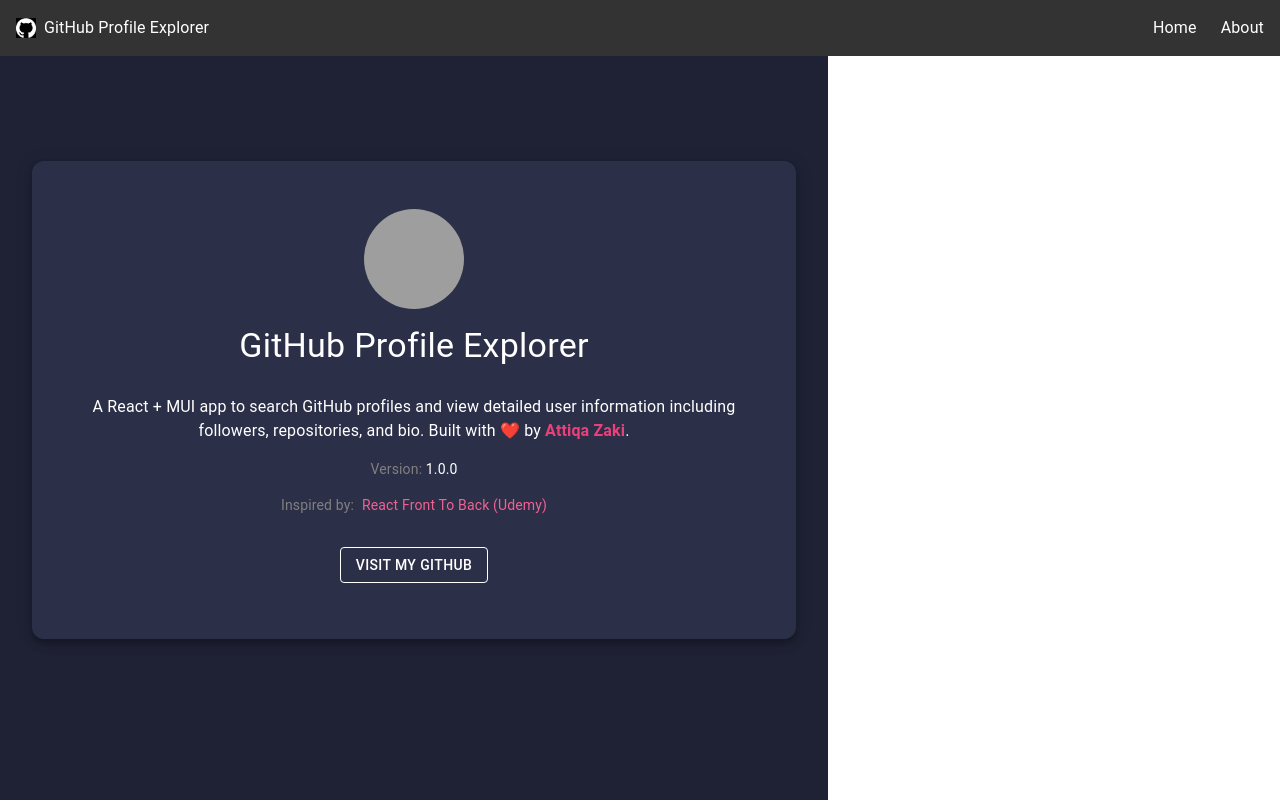
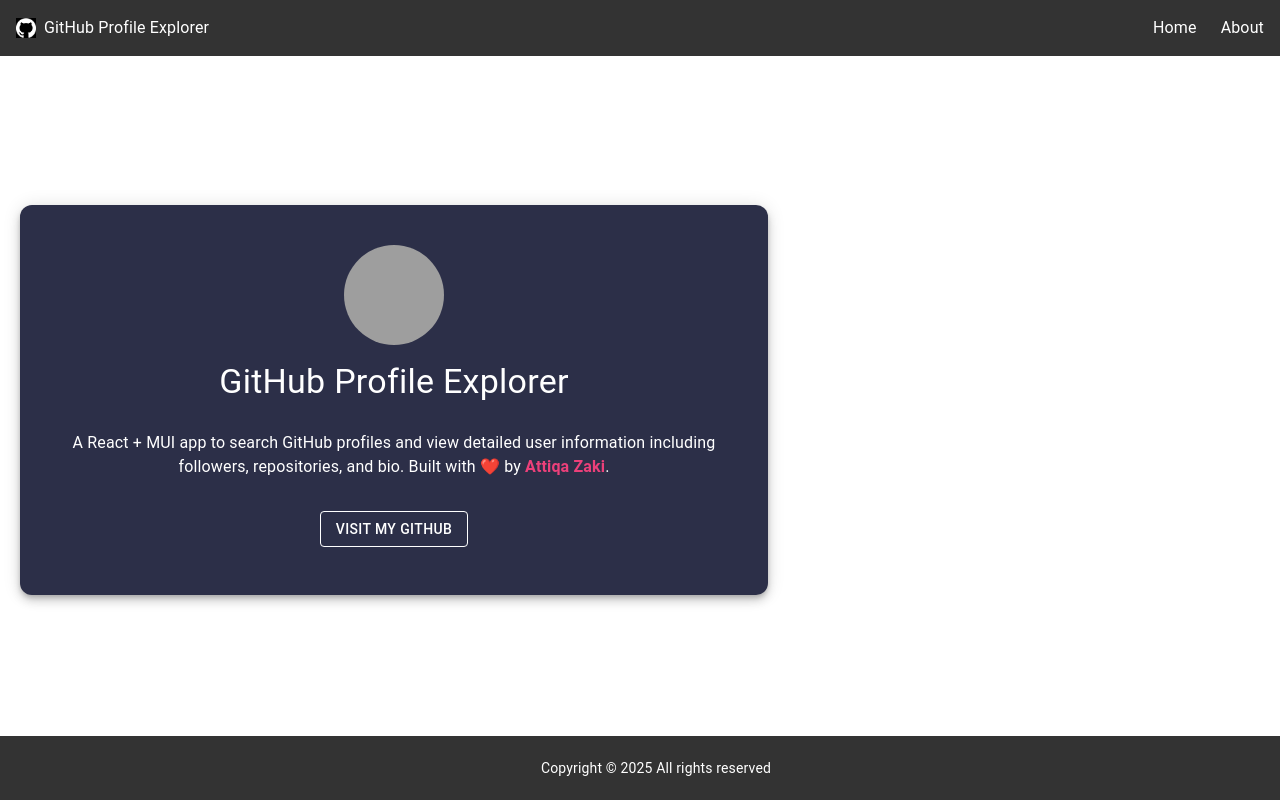
Before and after one commit to Attiqa-Z/GitHub-Profile-Explorer, a React (Vite) app: page /about in a window 1280 px wide. Built offline with nearby package versions, Linux system fonts and the light colour scheme; grey boxes are pictures that could not be loaded.

Commit message:
Complete About Page

```diff
--- a/src/components/DetailsPage.tsx
+++ b/src/components/DetailsPage.tsx
@@ -39,13 +39,13 @@
 
   return (
     <Box width="100%" sx={{ mt: 4 }}>
-      {/* Cover Section */}
       <Box
         sx={{
           maxWidth: 1000,
           backgroundColor: "#2c2f48",
           color: "#fff",
           padding: 4,
+          margin: "20px",
           borderRadius: 2,
         }}
       >
@@ -96,9 +96,9 @@
             </Button>
           </Box>
 
-          {/* Right Side: Bio */}
+          {/* Right Side: Bio and Stats */}
           <Box sx={{ flex: 1 }}>
-            <Typography variant="h5" sx={{ mt: 0 }}>
+            <Typography variant="h5">
               {userData?.name || userData?.login}
               <Chip label="User" size="small" color="success" sx={{ ml: 1 }} />
             </Typography>
@@ -113,9 +113,8 @@
             </Typography>
           </Box>
         </Box>
-      </Box>
 
-      {/* Stats Section */}
+        {/* Stats Section moved into the main card */}
         <Box
           display="flex"
           justifyContent="center"
@@ -138,6 +137,7 @@
             value={userData?.public_repos}
             icon={<AccountTreeIcon />}
           />
+        </Box>
       </Box>
     </Box>
   );
--- /dev/null
+++ b/src/components/Footer.tsx
@@ -0,0 +1,32 @@
+import { Box, Typography } from "@mui/material";
+
+const Footer = () => {
+  const footerYear = new Date().getFullYear();
+
+  return (
+    <Box
+      component="footer"
+      sx={{
+        width: "100%",
+        py: 4,
+        maxHeight:"0px",
+        px: 2,
+        bottom:0,
+        position: "fixed",
+        backgroundColor: "#333",
+        color: "white",
+        display: "flex",
+        flexDirection: "column",
+        alignItems: "center",
+        justifyContent: "center",
+
+      }}
+    >
+      <Typography variant="body2">
+        Copyright &copy; {footerYear} All rights reserved
+      </Typography>
+    </Box>
+  );
+};
+
+export default Footer;
--- a/src/components/Navbar.tsx
+++ b/src/components/Navbar.tsx
@@ -55,11 +55,6 @@
           sx={{
             color: "#fff",
             cursor: "pointer",
-            // fontWeight: "bold",
-            // "&:hover": {
-            //   textDecoration: "underline",
-            //   color: "#00bcd4",
-            // },
           }}
           // onClick={() => handleButtonClick("/about")}
           onClick={() => handleButtonClick("/About")}
--- a/src/pages/About.tsx
+++ b/src/pages/About.tsx
@@ -9,19 +9,12 @@
 } from "@mui/material";
 import { pink } from "@mui/material/colors";
 import Navbar from "../components/Navbar";
+import Footer from "../components/Footer";
 
 const About = () => {
   return (
     <Box>
       <Navbar />
-      <Box
-        width="100%"
-        minHeight="100vh"
-        display="flex"
-        justifyContent="center"
-        alignItems="center"
-        sx={{ backgroundColor: "#1f2235", color: "#fff", px: 2 }}
-      >
       <Card
         sx={{
           maxWidth: 700,
@@ -29,7 +22,8 @@
           borderRadius: 3,
           backgroundColor: "#2c2f48",
           color: "#fff",
-            p: 4,
+          p: 3,
+          margin: "20px",
         }}
         elevation={6}
       >
@@ -42,16 +36,16 @@
           >
             <Avatar
               alt="Attiqa Zaki"
-                src="https://avatars.githubusercontent.com/YOUR_GITHUB_USERNAME"
+              src="https://avatars.githubusercontent.com/Attiqa-Z"
               sx={{ width: 100, height: 100 }}
             />
             <Typography variant="h4" gutterBottom>
               GitHub Profile Explorer
             </Typography>
             <Typography variant="body1" align="center">
-                A React + MUI app to search GitHub profiles and view detailed
-                user information including followers, repositories, and bio.
-                Built with ❤️ by{" "}
+              A React + MUI app to search GitHub profiles and view detailed user
+              information including followers, repositories, and bio. Built with
+              ❤️ by{" "}
               <Link
                 href="https://github.com/YOUR_GITHUB_USERNAME"
                 target="_blank"
@@ -63,24 +57,9 @@
               </Link>
               .
             </Typography>
-              <Typography variant="body2" color="gray">
-                Version: <span style={{ color: "#fff" }}>1.0.0</span>
-              </Typography>
-              <Typography variant="body2" color="gray">
-                Inspired by:
-                <Link
-                  href="https://www.udemy.com/course/modern-react-front-to-back/"
-                  target="_blank"
-                  rel="noreferrer"
-                  underline="hover"
-                  sx={{ color: pink[300], ml: 1 }}
-                >
-                  React Front To Back (Udemy)
-                </Link>
-              </Typography>
             <Button
               variant="outlined"
-                href="https://github.com/YOUR_GITHUB_USERNAME"
+              href="https://github.com/Attiqa-Z"
               target="_blank"
               rel="noreferrer"
               sx={{
@@ -98,7 +77,7 @@
           </Box>
         </CardContent>
       </Card>
-      </Box>
+      <Footer />
     </Box>
   );
 };
--- a/src/pages/Home.tsx
+++ b/src/pages/Home.tsx
@@ -3,6 +3,7 @@
 import { Box, Typography } from "@mui/material";
 import SearchBar from "../components/Search";
 import { useMatch } from "react-router-dom";
+import Footer from "../components/Footer";
 
 const HomePage = () => {
   const isHomePage = useMatch({ path: "/", end: true });
@@ -46,6 +47,7 @@
           </Typography>
         )}
       </Box>
+      <Footer />
     </Box>
   );
 };
```
Lines whose indentation alone changed are shown as unchanged.
